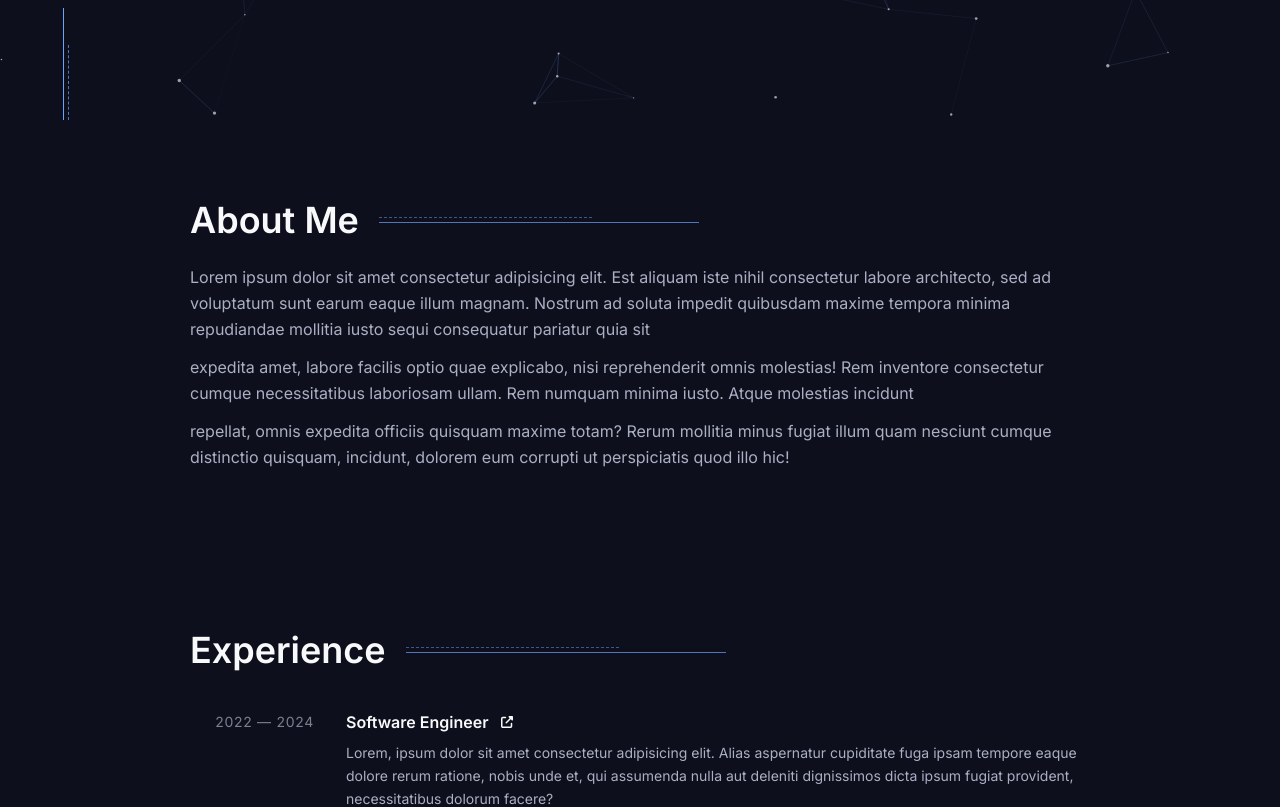
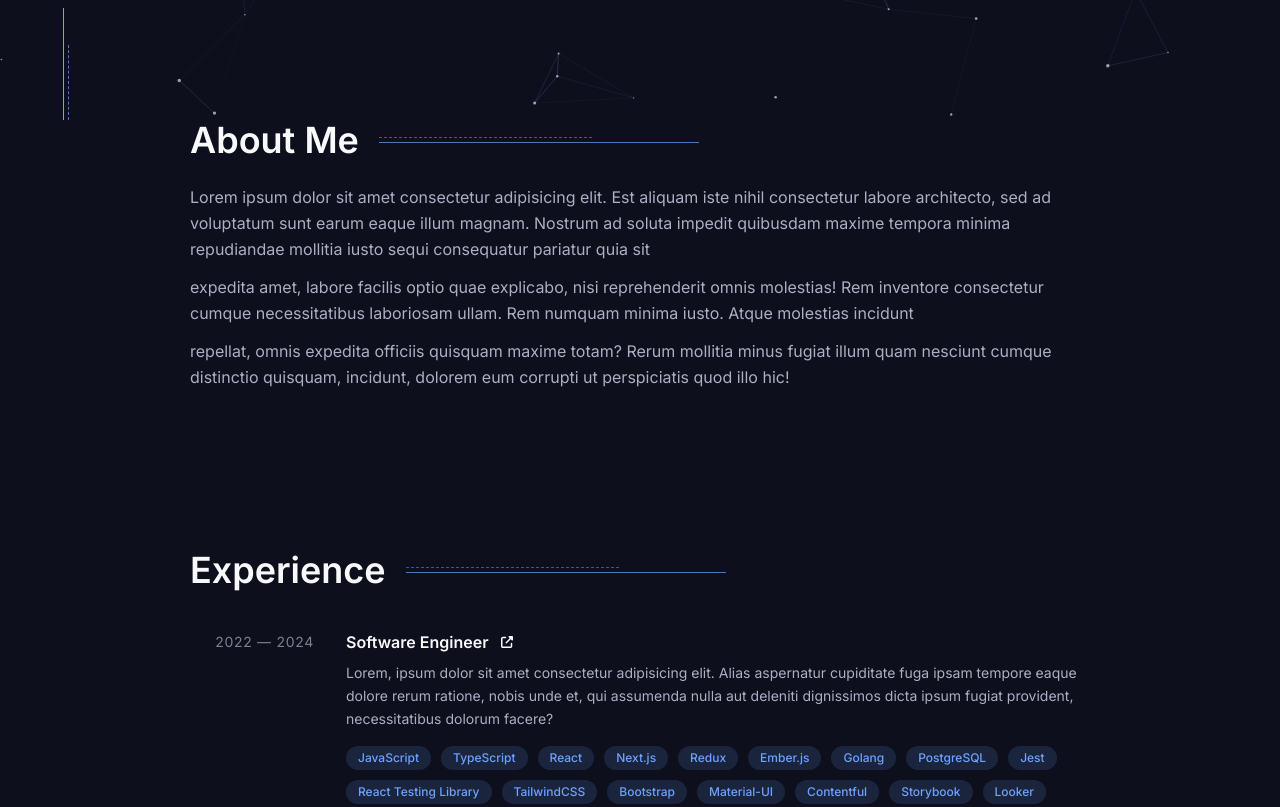
Before and after one commit to Spencer-J-Lee/portfolio-website-v1, a Next.js app: page / in a window 1280 px wide. Shown: the part 680-1487 px from the top of the page. Built offline with nearby package versions, Linux system fonts and the light colour scheme.

Commit message:
Fix gaps caused by misplaced anchor links

```diff
--- a/src/app/page.tsx
+++ b/src/app/page.tsx
@@ -9,7 +9,7 @@ export default function Home() {
     <main id={SECTIONS.CONTENT} className="m-auto max-w-screen-xl px-20">
       <Hero />
 
-      <div className="flex flex-col gap-20">
+      <div className="flex flex-col gap-40">
         <About />
         <Experience />
         <Projects />
--- a/src/components/common/ScrollAnchor.tsx
+++ b/src/components/common/ScrollAnchor.tsx
@@ -3,7 +3,7 @@ interface ScrollAnchorProps {
   offset?: number;
 }
 
-export const ScrollAnchor = ({ id, offset = 50 }: ScrollAnchorProps) => {
+export const ScrollAnchor = ({ id, offset = 80 }: ScrollAnchorProps) => {
   return (
     <div className="relative">
       <div
--- a/src/components/common/Section.tsx
+++ b/src/components/common/Section.tsx
@@ -9,9 +9,9 @@ interface SectionProps {
 
 export const Section = ({ title, children, id }: SectionProps) => {
   return (
-    <>
+    <section className="mx-auto max-w-[900px]">
       {id && <ScrollAnchor id={id} />}
-      <section className="mx-auto max-w-[900px]">
+
       <div className="mb-6 flex items-center gap-5">
         <h4 className="text-4xl font-semibold">{title}</h4>
         <div className="flex max-w-80 flex-1 flex-col justify-between gap-1">
@@ -21,6 +21,5 @@ export const Section = ({ title, children, id }: SectionProps) => {
       </div>
       {children}
     </section>
-    </>
   );
 };
```
Lines whose indentation alone changed are shown as unchanged.
